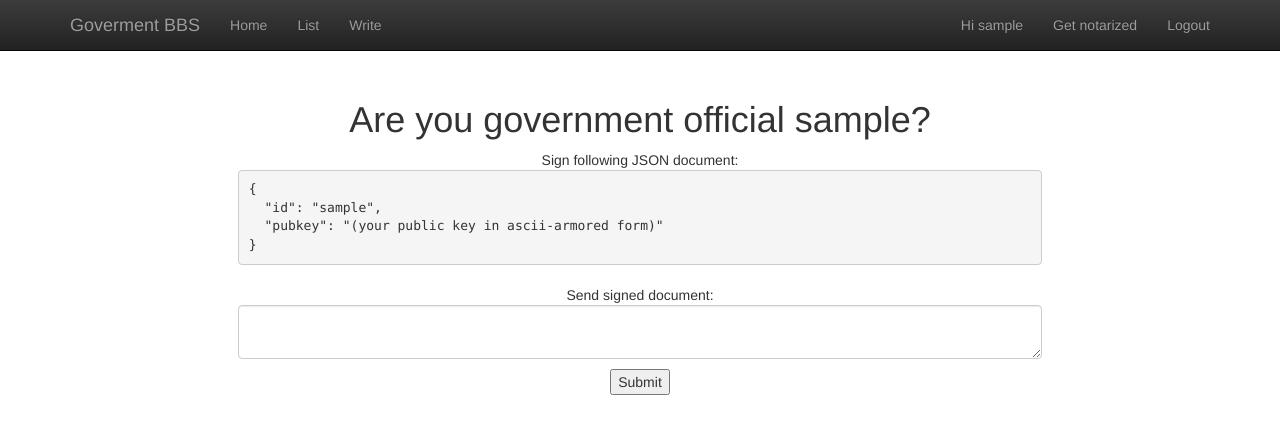
After one commit to KAIST-IS521/TeamFive, a Django app: page /bbs/notarize/ in a window 1280 px wide. The commit adds this page. Shown: the top 434 px of the page. Run offline with Django 3.2, Linux system fonts and the light colour scheme; the visitor is signed in with stand-in values (Sample User, id 1); some libraries are stand-ins or nearby versions.

Commit message:
Add notarize page

```diff
--- a/web/bbs/static/css/my.css
+++ b/web/bbs/static/css/my.css
@@ -5,3 +5,7 @@ html, body { height:100%;}
     text-align: center;
 	height:100%;
 }
+
+.text-left {
+    text-align: left;
+}
--- a/web/bbs/templates/bbs/base.html
+++ b/web/bbs/templates/bbs/base.html
@@ -30,6 +30,7 @@
                 <ul class="nav navbar-nav navbar-right">
                     {% if request.user and request.user.is_authenticated %}
                     <li id="navusername"><a href="#">Hi {{ request.user.username }}</a></li>
+                    <li id="navnotarize"><a href="/bbs/notarize">Get notarized</a></li>
                     <li id="navlogin"><a href="/bbs/logout">Logout</a></li>
                     {% else %}
                     <li id="navlogin"><a href="/bbs/login">Login</a></li>
--- /dev/null
+++ b/web/bbs/templates/bbs/notarize.html
@@ -0,0 +1,33 @@
+{% extends 'bbs/base.html' %}
+
+{% block title %}
+Get notarized
+{% endblock %}
+
+{% block content %}
+<h1>Are you government official {{ request.user.username }}?</h1>
+
+<div class="col-sm-8 col-sm-offset-2">
+    <div>Sign following JSON document:</div>
+    <pre class="text-left">
+{
+  "id": "{{ request.user.username }}",
+  "pubkey": "(your public key in ascii-armored form)"
+}</pre>
+</div>
+
+<div class="col-sm-8 col-sm-offset-2">
+    <form action="{% url 'notarize' %}" method="post">
+        <p>
+        <div>Send signed document:</div>
+        <textarea class="form-control" name="document"></textarea>
+        </p>
+
+        {% csrf_token %}
+
+        <p>
+        <button type="submit">Submit</button>
+        </p>
+    </form>
+</div>
+{% endblock %}
--- a/web/bbs/urls.py
+++ b/web/bbs/urls.py
@@ -14,4 +14,5 @@ urlpatterns = (
     url(r'^auth/chal/$', views.auth_chal, name='auth_chal'),
     url(r'^auth/resp/$', views.auth_resp, name='auth_resp'),
     url(r'^auth/success/$', views.auth_success, name='auth_success'),
+    url(r'^notarize/$', views.notarize, name='notarize'),
 )
--- a/web/bbs/views.py
+++ b/web/bbs/views.py
@@ -162,3 +162,10 @@ def auth_success(request):
         else:
             return render(request, 'bbs/auth_success.html', {'auth_id': auth_id})
     return redirect('auth_index')
+
+
+### Notary related
+
+@login_required(login_url='/bbs/login')
+def notarize(request):
+    return render(request, 'bbs/notarize.html', {})
```
